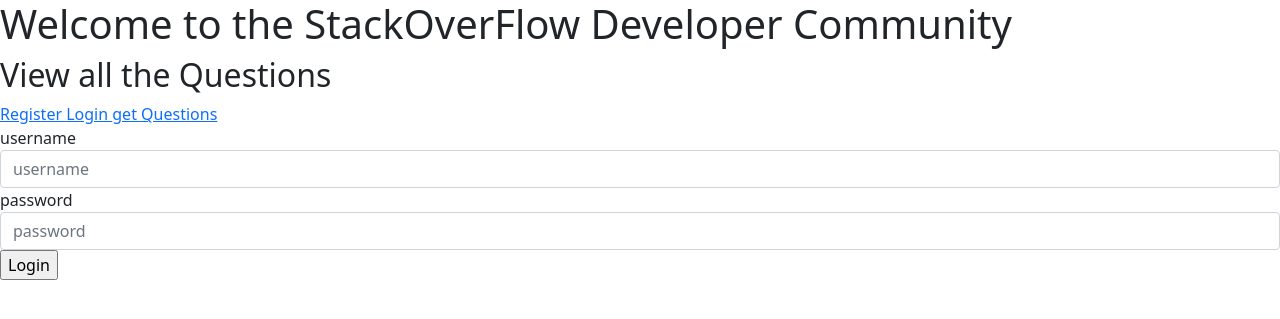
After one commit to NARENDRAKUMAR-1/StackOF-clone, a Django app: a page that uses templates/welcome.html in a window 1280 px wide. The commit adds this page. Shown: the top 319 px of the page. Run offline with Django 3.2, Linux system fonts and the light colour scheme; parts of the project's set-up code (start-up, migrations or seed data) failed here and were passed over.

Commit message:
login logout and register added

```diff
--- /dev/null
+++ b/Stack_overflow_app1/templates/Stack_overflow_app1/login.html
@@ -0,0 +1,20 @@
+
+{% extends "welcome.html" %}
+
+{% block content %}
+
+<form action="" method="post">
+
+    {% csrf_token %}
+
+    <label for="username"> username </label>
+    <input type="text" name="username" placeholder="username" class="form-control">
+
+    <label for="password"> password </label>
+    <input type="text" name="password" placeholder="password" class="form-control">
+
+    <input type="submit" value="Login">
+
+</form>
+
+{% endblock  %}
--- a/Stack_overflow_app1/templates/Stack_overflow_app1/questions.html
+++ b/Stack_overflow_app1/templates/Stack_overflow_app1/questions.html
@@ -9,7 +9,7 @@
 <h1>{{question.title}}</h1>
 <h2>{{question.body}}</h2>
 
-<a href="{% url 'Stack_overflow_app1:comments' slug=question.slug  %}"> Get the Question </a>
+<a href="{% url 'Stack_overflow_app1:comments' slug=question.slug  %}"> Get the Answers from Community </a>
 
 {% endfor %}
 
--- a/Stack_overflow_app1/urls.py
+++ b/Stack_overflow_app1/urls.py
@@ -12,7 +12,12 @@
     # path('<str:question>/<slug:slug>', views.QuestionDetailView.as_view(), name='question_detail'),
     path('', views.QuestionListView.as_view(), name='question_list'),
 
-    path('/<slug:slug>/', views.CommunityCommentsView.as_view(), name='comments')
+    path('/<slug:slug>/', views.CommunityCommentsView.as_view(), name='comments'),
+
+
+    path('register/', views.register, name='register'),
+    path('user_login', views.user_login, name='user_login'),
+    path('user_logout', views.user_logout, name='user_logout'),
 
 
 
--- a/Stack_overflow_app1/views.py
+++ b/Stack_overflow_app1/views.py
@@ -10,6 +10,16 @@
 
 # import reverse_lazy
 from django.urls import reverse_lazy
+
+
+from django.contrib.auth.decorators import login_required
+
+from django.contrib.auth import authenticate, login, logout
+
+from Stack_overflow_app1.forms import UserForm
+
+from django.http import HttpResponse, HttpResponseRedirect
+from django.urls import reverse
 
 
 def welcome(request):
@@ -67,3 +77,93 @@
         return HttpResponseRedirect(self.get_success_url())
 
 '''
+
+
+
+
+# //login logout etc
+
+
+from Stack_overflow_app1.forms import UserForm
+
+def register(request):
+
+    registered = False
+
+    if(request.method=="POST"):
+        user_form = UserForm(data = request.POST)
+
+
+        if(user_form.is_valid() ):
+            user = user_form.save()
+            user.save()
+
+            # // all done
+            registered = True
+
+        else:
+            print("user_form.errors")
+
+    else:
+        user_form = UserForm()
+
+        #  all these forms are coming from forms.py
+        #  forms.py internally uses the models.py in their meta
+
+
+    # //return as
+    return render(request,
+    'Stack_overflow_app1/register.html',
+    {
+        'registered' : registered,
+        'user_form' : user_form,
+
+    })
+
+
+
+def user_login(request):
+    # '''
+    if(request.method == 'POST'):
+        username =request.POST.get('username')
+        password =request.POST.get('password')
+
+
+        # //use inbuilt functionality for authentication
+        user = authenticate(username = username, password=password)
+
+        if user: # authenticated
+            if user.is_active:
+                login(request, user)
+                return HttpResponseRedirect(reverse('welcome'))
+                # index here is namespace for the homepage
+
+            else:
+                return HttpResponse("Please Enter correct Credentials or Register Again")
+
+        else:
+            return HttpResponse("Username or Password wrong please use the correct credentials")
+
+    return render(request, 'Stack_overflow_app1/login.html')
+# '''
+
+
+'''
+    if request.method == 'POST':
+            userinput = request.POST['username']
+
+            try:
+                username = userbase.objects.get(email=userinput).username
+            except userbase.DoesNotExist:
+                username = request.POST['username']
+            password = request.POST['password']
+
+            return render(request, 'login.html')
+'''
+
+# @login_required #decorator by django
+# check if user is logged out
+@login_required
+def user_logout(request):
+    logout(request)
+    return HttpResponseRedirect(reverse('welcome'))
--- a/templates/welcome.html
+++ b/templates/welcome.html
@@ -1,15 +1,18 @@
 <!doctype html>
 <html lang="en">
+
 <head>
   <!-- Required meta tags -->
   <meta charset="utf-8">
   <meta name="viewport" content="width=device-width, initial-scale=1">
 
   <!-- Bootstrap CSS -->
-    <link href="https://cdn.jsdelivr.net/npm/bootstrap@5.0.2/dist/css/bootstrap.min.css" rel="stylesheet" integrity="sha384-EVSTQN3/azprG1Anm3QDgpJLIm9Nao0Yz1ztcQTwFspd3yD65VohhpuuCOmLASjC" crossorigin="anonymous">
+  <link href="https://cdn.jsdelivr.net/npm/bootstrap@5.0.2/dist/css/bootstrap.min.css" rel="stylesheet"
+    integrity="sha384-EVSTQN3/azprG1Anm3QDgpJLIm9Nao0Yz1ztcQTwFspd3yD65VohhpuuCOmLASjC" crossorigin="anonymous">
 
   <title>Shipmnts Test</title>
 </head>
+
 <body>
 
   <div>
@@ -17,22 +20,39 @@
 
     <h2>View all the Questions </h2>
 
-    {% comment %} <!-- <a href="/q/">view</a> --> {% endcomment %}
+
+    {% comment %} <!-- <a href="{% url 'app1:welcome' %}"> Home </a> -->
+    <!-- <a href="{% url 'user_login' %}"> Login </a> --> {% endcomment %}
+    <a href="{% url 'Stack_overflow_app1:register' %}"> Register </a>
+
+
+    <!-- show logout option only when logged in -->
+    {% if user.is_authenticated %}
+    <a href="{% url 'Stack_overflow_app1:user_logout' %}"> Logout</a>
+    {% else %}
+    <a href="{% url 'Stack_overflow_app1:user_login' %}"> Login </a>
+    {% endif %}
+
+    {% comment %} <a href="{% url 'Stack_overflow_app1:admin:index' %}"> Admin Page </a> {% endcomment %}
+
+    {% comment %}
+    <!-- <a href="/q/">view</a> --> {% endcomment %}
 
     <a href="{% url 'Stack_overflow_app1:question_list' %}"> get Questions </a>
 
-    {% comment %} <a href="/q"> get Questions </a> {% endcomment %}
 
 
     {% block content %}
 
-  {% endblock  %}
+    {% endblock %}
 
   </div>
   <!-- Optional JavaScript; choose one of the two! -->
 
   <!-- Option 1: Bootstrap Bundle with Popper -->
-    <script src="https://cdn.jsdelivr.net/npm/bootstrap@5.0.2/dist/js/bootstrap.bundle.min.js" integrity="sha384-MrcW6ZMFYlzcLA8Nl+NtUVF0sA7MsXsP1UyJoMp4YLEuNSfAP+JcXn/tWtIaxVXM" crossorigin="anonymous"></script>
+  <script src="https://cdn.jsdelivr.net/npm/bootstrap@5.0.2/dist/js/bootstrap.bundle.min.js"
+    integrity="sha384-MrcW6ZMFYlzcLA8Nl+NtUVF0sA7MsXsP1UyJoMp4YLEuNSfAP+JcXn/tWtIaxVXM"
+    crossorigin="anonymous"></script>
 
   <!-- Option 2: Separate Popper and Bootstrap JS -->
   <!--
@@ -42,4 +62,5 @@
 
 
 </body>
+
 </html>
```
Also changed, not shown: Stack_overflow_app1/forms.py (+21 -0 lines), Stack_overflow_app1/models.py (+2 -5 lines), Stack_overflow_app1/templates/Stack_overflow_app1/register.html (added, +24 -0 lines), Readme.md, db.sqlite3. Lines whose indentation alone changed are shown as unchanged.
